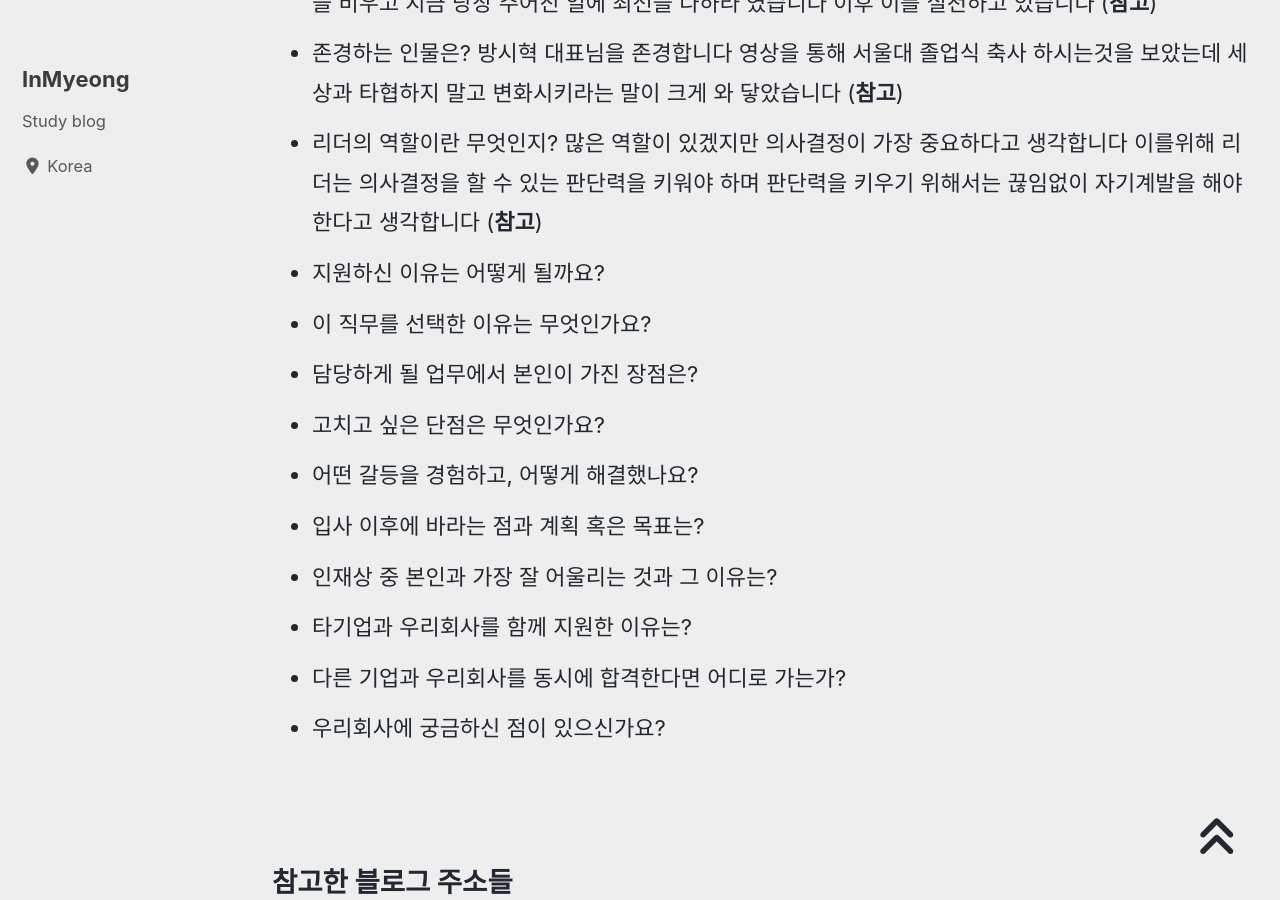
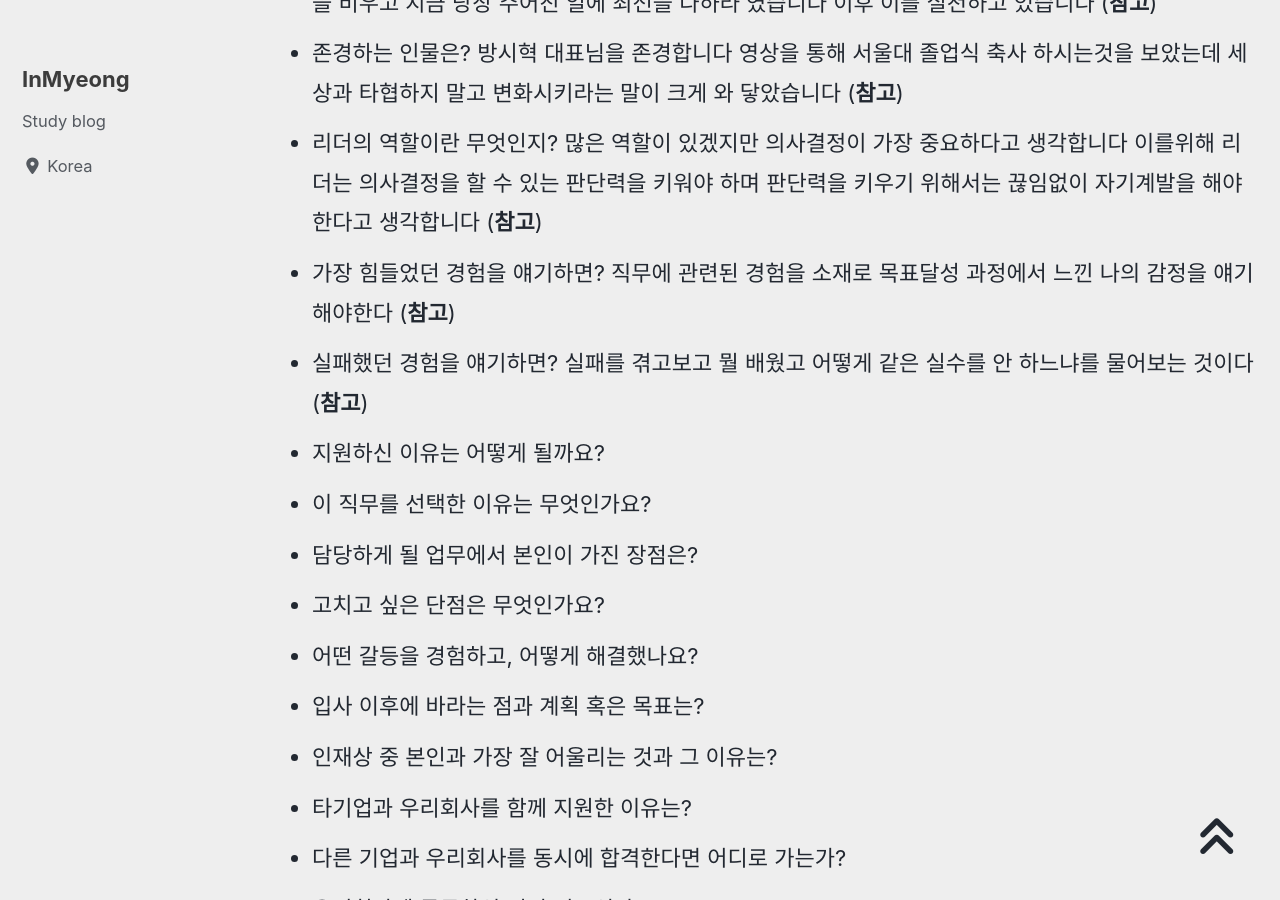
Before and after one commit to devMyeong/devMyeong.github.io, a Jekyll site: the page built from _posts/cs/2022-09-05-블로그-면접준비.md, in a window 1280 px wide and 900 px high, scrolled down 48534 px. Built offline with Jekyll 4.4.1, drawn with Linux system fonts in a browser that asks for light colours; cached includes are drawn as plain includes; nearby versions of some CDN libraries; some web fonts are replaced; comment, search, counter and statistics services are not loaded.

Commit message:
Chore : 수정

```diff
--- a/_posts/cs/2022-09-05-블로그-면접준비.md
+++ b/_posts/cs/2022-09-05-블로그-면접준비.md
@@ -453,6 +453,8 @@ last_modified_at: 2022-10-30
 - 최근에 화가 났던 일은 무엇이 있었는지? 최근에 나태해진 제 자신을 보고 화가났습니다 동기부여가 필요한것 같아 김연아, 박지성, 수능만점 받은 분들의 인터뷰를 봤는데 그분들이 공통적으로 하는 얘기는 생각을 비우고 지금 당장 주어진 일에 최선을 다하라 였습니다 이후 이를 실천하고 있습니다 ([**참고**](https://m.blog.naver.com/bonnystep_/221711375647))
 - 존경하는 인물은? 방시혁 대표님을 존경합니다 영상을 통해 서울대 졸업식 축사 하시는것을 보았는데 세상과 타협하지 말고 변화시키라는 말이 크게 와 닿았습니다 ([**참고**](https://www.youtube.com/watch?v=i25IEJfVIqs))
 - 리더의 역할이란 무엇인지? 많은 역할이 있겠지만 의사결정이 가장 중요하다고 생각합니다 이를위해 리더는 의사결정을 할 수 있는 판단력을 키워야 하며 판단력을 키우기 위해서는 끊임없이 자기계발을 해야한다고 생각합니다 ([**참고**](https://www.robertwalters.co.kr/career-advice/fundamentals-to-influential-management.html))
+- 가장 힘들었던 경험을 얘기하면? 직무에 관련된 경험을 소재로 목표달성 과정에서 느낀 나의 감정을 얘기해야한다 ([**참고**](https://www.youtube.com/watch?v=CILY4KiMKHA))
+- 실패했던 경험을 얘기하면? 실패를 겪고보고 뭘 배웠고 어떻게 같은 실수를 안 하느냐를 물어보는 것이다 ([**참고**](https://www.youtube.com/shorts/BaE1aPBqedc))
 - 지원하신 이유는 어떻게 될까요?
 - 이 직무를 선택한 이유는 무엇인가요?
 - 담당하게 될 업무에서 본인이 가진 장점은?
```
